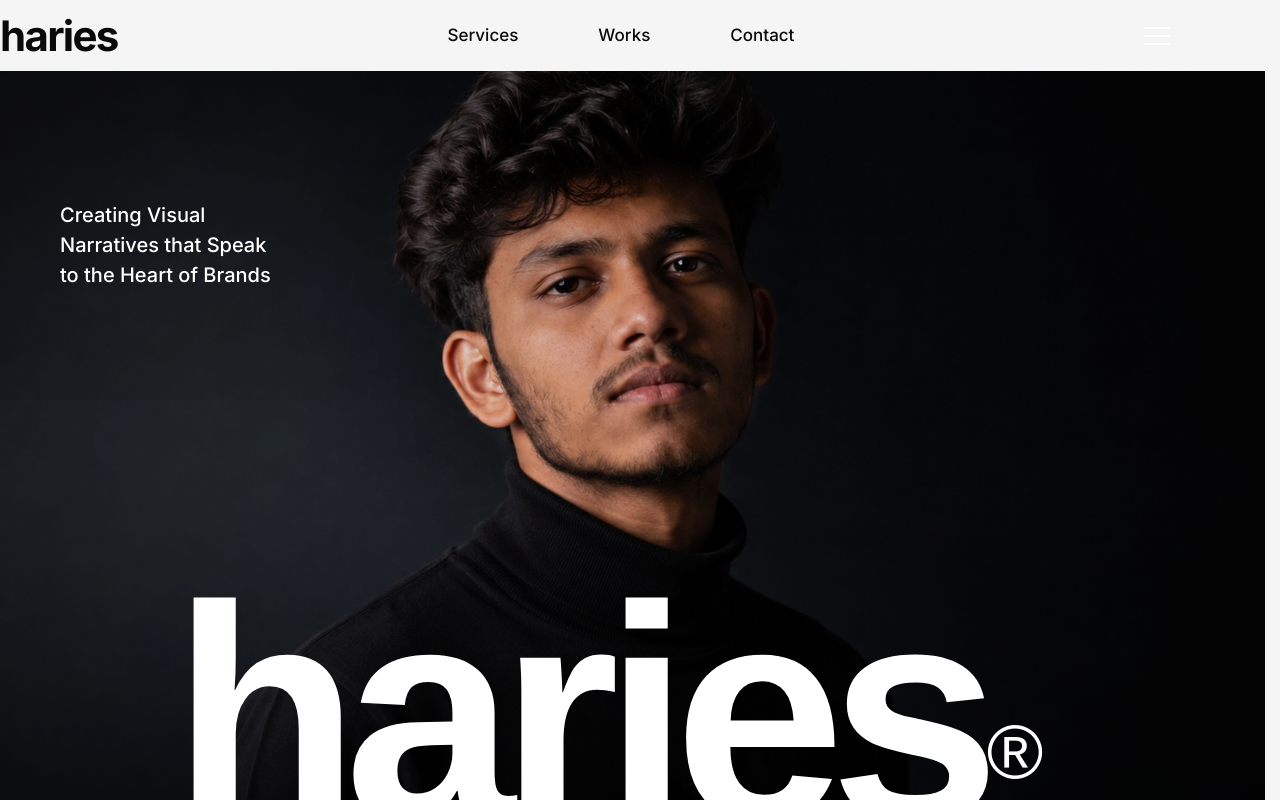
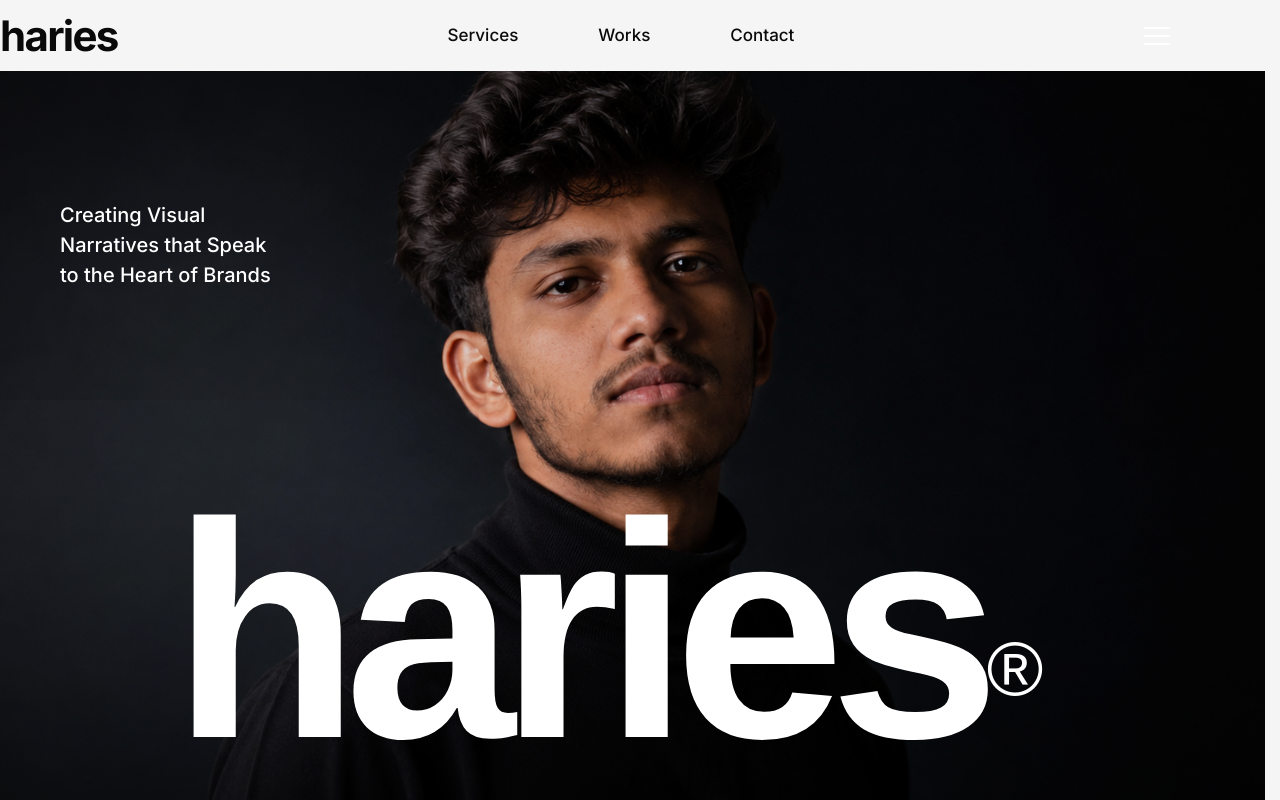
Before and after one commit to HariesHussain/Haries-portfolio, a React (Vite) app: page / in a window 1280 px wide. Built offline with nearby package versions, Linux system fonts and the light colour scheme; a web font is replaced by a local one.

Commit message:
fix: prevent bottom of haries typography from being clipped by increasing line-height and bounding box positioning

```diff
--- a/src/sections/Hero.jsx
+++ b/src/sections/Hero.jsx
@@ -159,10 +159,10 @@ const Hero = () => {
           {/* Large "haries" display text — centered, bottom-anchored */}
           <motion.div
             variants={textChildVariants}
-            className="absolute bottom-[-2%] md:bottom-[-4%] lg:bottom-[-5%] left-0 right-0 w-full flex justify-center items-end select-none"
+            className="absolute bottom-0 left-0 right-0 w-full flex justify-center items-end select-none pb-2 md:pb-4 lg:pb-6"
           >
             <h1
-              className="relative text-white font-extrabold leading-[0.82] tracking-[-0.05em]"
+              className="relative text-white font-extrabold leading-[1.1] tracking-[-0.05em]"
               style={{
                 fontFamily: "'General Sans', sans-serif",
                 fontSize: "clamp(80px, 24vw, 380px)",
```
